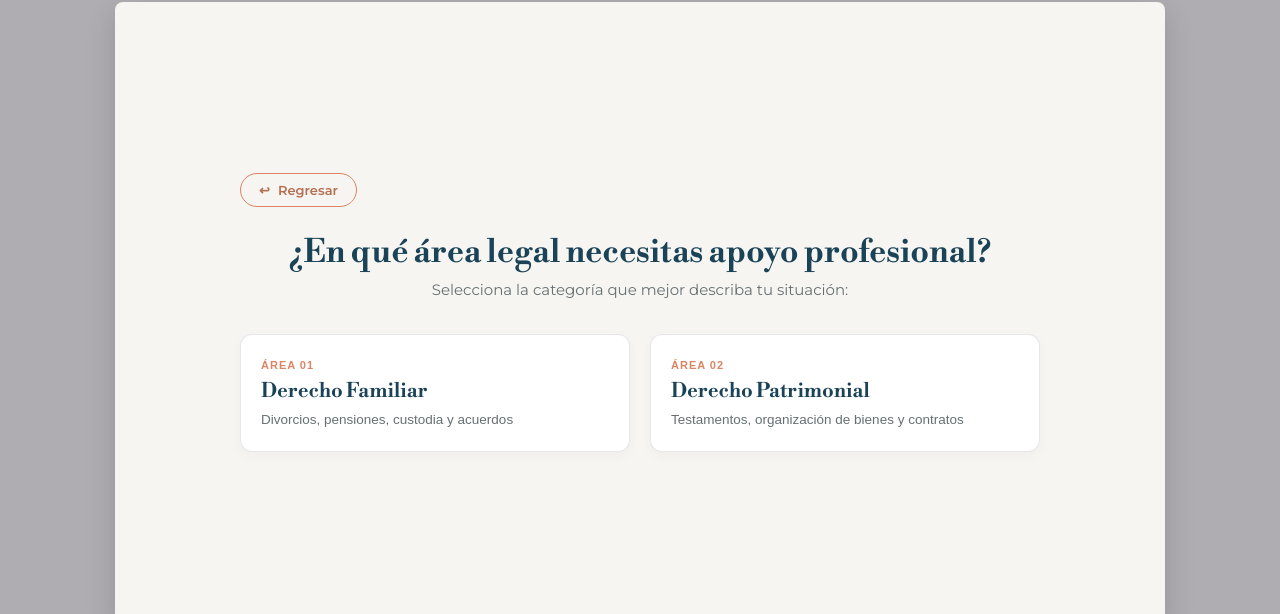
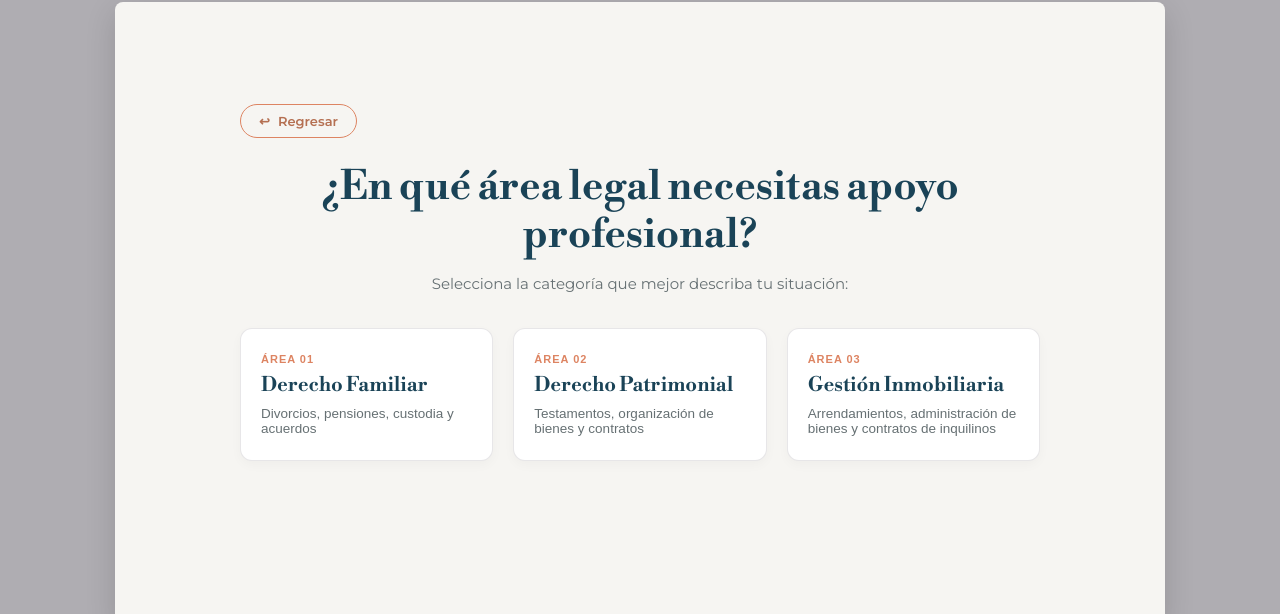
Before and after one commit to cedenoabner21/abgmarthasolano, a plain HTML site: page encuesta.html in a window 1280 px wide. Both pictures are taken after a click on the button "Iniciar Consulta Interactiva". Shown: the part 98-712 px from the top of the page. Drawn offline with nearby package versions, Linux system fonts and the light colour scheme.

Commit message:
uuuppppdddddaaaaatttteeee v1.8

```diff
--- a/encuesta.html
+++ b/encuesta.html
@@ -66,6 +66,7 @@
         </main>
 
         <!-- PANTALLA DE ENCUESTA -->
+<!-- PANTALLA DE ENCUESTA -->
 <section id="pantalla-encuesta" class="caja-animada caja-oculta" style="display: none;">
 
     <!-- BARRA SUPERIOR PARA EL BOTÓN -->
@@ -79,6 +80,7 @@
     <p class="subtitulo-seccion">Selecciona la categoría que mejor describa tu situación:</p>
 
     <div class="contenedor-botones grid-opciones">
+
         <button id="btn-familia" class="boton-opcion" onclick="registrarRespuesta('Derecho Familiar')">
             <span class="categoria-badge">Área 01</span>
             <strong>Derecho Familiar</strong>
@@ -90,6 +92,14 @@
             <strong>Derecho Patrimonial</strong>
             <small>Testamentos, organización de bienes y contratos</small>
         </button>
+
+        <!-- NUEVO BOTÓN: GESTIÓN INMOBILIARIA -->
+        <button id="btn-inmobiliario" class="boton-opcion" onclick="registrarRespuesta('Gestión Inmobiliaria')">
+            <span class="categoria-badge">Área 03</span>
+            <strong>Gestión Inmobiliaria</strong>
+            <small>Arrendamientos, administración de bienes y contratos de inquilinos</small>
+        </button>
+
     </div>
 
 </section>
--- a/estilos.css
+++ b/estilos.css
@@ -133,7 +133,7 @@ body {
     transition: opacity 0.5s ease-in-out, transform 0.5s ease-in-out;
 }
 
-/* ESTADO OCULTO: DESPLAZA Y OCULTA HADA HIJO */
+/* ESTADO OCULTO: DESPLAZA Y OCULTA CADA HIJO */
 .caja-oculta > * {
     opacity: 0 !important;
     transform: translateY(20px) !important;
@@ -147,6 +147,35 @@ body {
 .caja-animada > *:nth-child(4) { transition-delay: 0.26s; }
 .caja-animada > *:nth-child(5) { transition-delay: 0.33s; }
 .caja-animada > *:nth-child(6) { transition-delay: 0.40s; }
+
+
+/* ======================================================
+   AJUSTES ESPECÍFICOS PARA LA PANTALLA DE ENCUESTA
+====================================================== */
+
+/* Sube todo el bloque (incluyendo el botón regresar) hacia arriba */
+#pantalla-encuesta {
+    margin-top: -60px;
+}
+
+/* Agranda la pregunta principal (antes era 32px) */
+#pantalla-encuesta .titulo-seccion {
+    font-size: 40px;
+    line-height: 1.2;
+    margin-bottom: 15px;
+}
+
+/* Adaptación para que no se desborde en celulares */
+@media (max-width: 768px) {
+    #pantalla-encuesta {
+        margin-top: -20px;
+    }
+
+    #pantalla-encuesta .titulo-seccion {
+        font-size: 28px; /* Un poco más grande que el estándar en móviles */
+    }
+}
+
 
 /* ======================================================
    ESTILOS DE TEXTO E INTEGRACIÓN VISUAL
@@ -255,10 +284,10 @@ body {
     box-shadow: 0 8px 22px rgba(221, 132, 98, 0.6);
 }
 
-/* OPCIONES DE TARJETAS LIGERAS SOBRE FONDO MARFIL */
+/* OPCIONES DE TARJETAS EN GRID (3 BOTONES O MÁS) */
 .grid-opciones {
     display: grid;
-    grid-template-columns: repeat(auto-fit, minmax(260px, 1fr));
+    grid-template-columns: repeat(auto-fit, minmax(240px, 1fr));
     gap: 20px;
     width: 100%;
 }
--- a/script.js
+++ b/script.js
@@ -10,6 +10,7 @@ const botonInicio = document.getElementById("boton-iniciar");
 const botonRegresar = document.getElementById("boton-regresar");
 
 // Evento: Iniciar encuesta con animación fluida
+if (botonInicio) {
     botonInicio.addEventListener("click", () => {
         cajaPrincipal.classList.add("caja-oculta");
 
@@ -23,8 +24,10 @@ botonInicio.addEventListener("click", () => {
             cajaEncuesta.classList.remove("caja-oculta");
         }, 400);
     });
+}
 
 // Evento: Regresar al menú principal
+if (botonRegresar) {
     botonRegresar.addEventListener("click", () => {
         cajaEncuesta.classList.add("caja-oculta");
 
@@ -37,11 +40,17 @@ botonRegresar.addEventListener("click", () => {
             cajaPrincipal.classList.remove("caja-oculta");
         }, 400);
     });
+}
 
 // Registrar respuesta seleccionada por el cliente
 function registrarRespuesta(eleccion) {
     perfilCliente.necesidadLegal = eleccion;
 
-    // Aquí puedes redirigirla a WhatsApp o a un formulario de contacto directo
-    alert(`Área seleccionada: ${perfilCliente.necesidadLegal}\n\nPronto te redirigiremos con un especialista.`);
+    // Mensaje de confirmación o redirección personalizada
+    let mensajeWhatsApp = `Hola,%20quisiera%20recibir%20asesoría%20sobre%20${encodeURIComponent(eleccion)}`;
+
+    alert(`Área seleccionada: ${perfilCliente.necesidadLegal}\n\nTe estamos redirigiendo a atención personalizada.`);
+
+    // Redirección directa al WhatsApp profesional con mensaje predefinido
+    window.open(`https://wa.me/593990485395?text=${mensajeWhatsApp}`, '_blank');
 }
```
Lines whose indentation alone changed are shown as unchanged.
